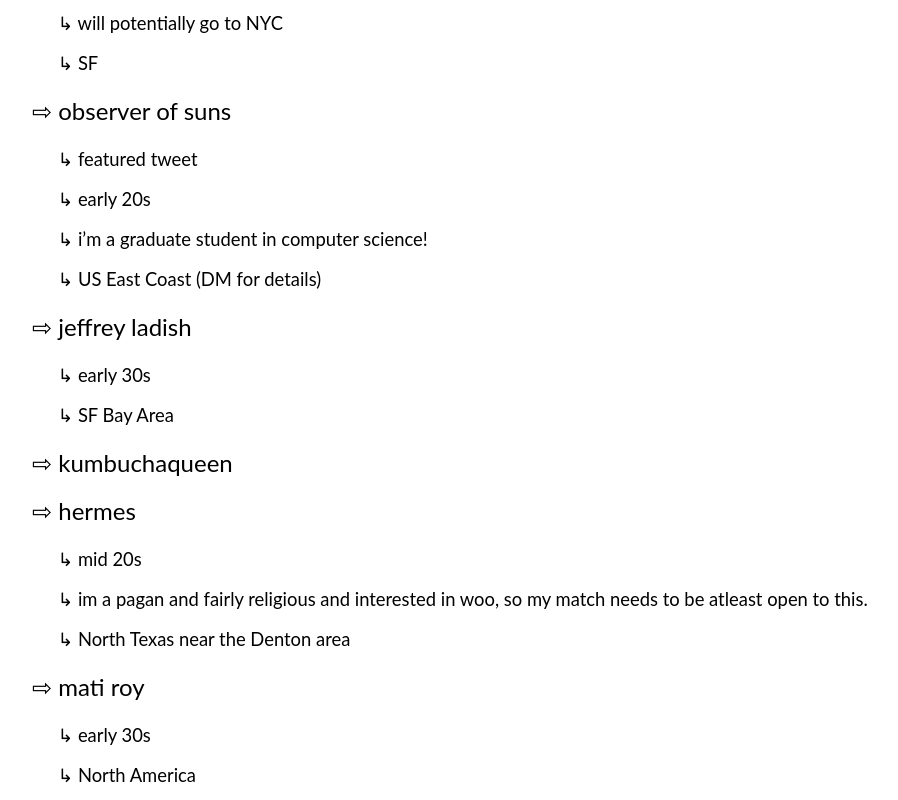
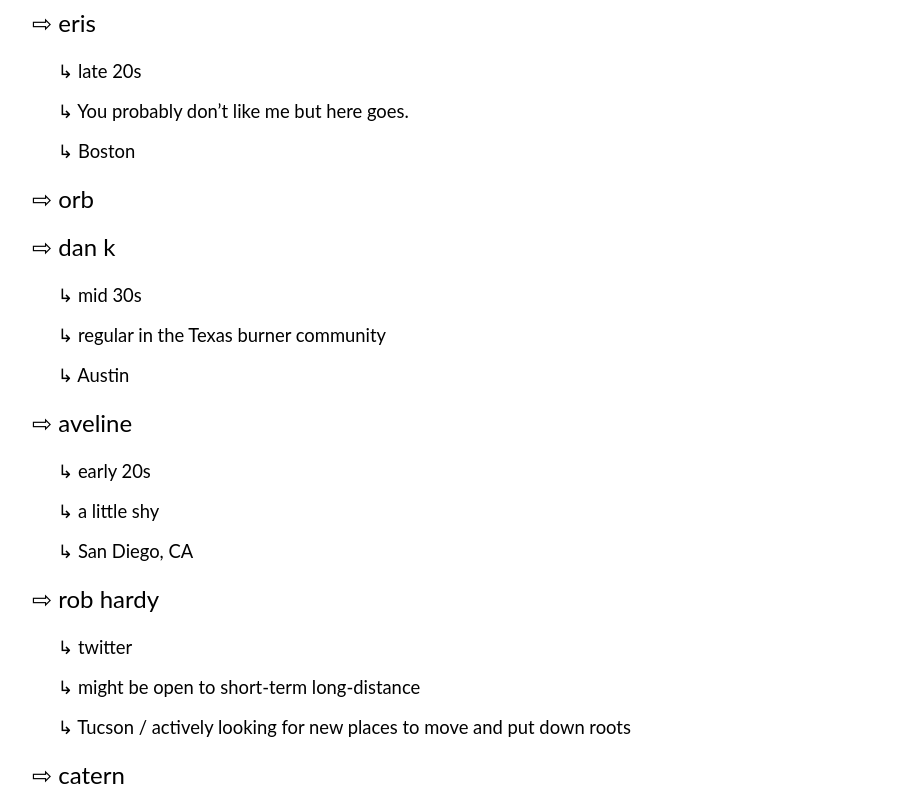
Before and after one commit to goblinodds/goblinodds.github.io, a React (Create React App) app: page /tpot42 in a window 1280 px wide. Shown: the part 960-1760 px from the top of the page, without its empty margins (128-1026 px from the left). Built offline with nearby package versions, Linux system fonts and the light colour scheme.

Commit message:
added 3 profiles to TPOT42, deleted hek

```diff
--- a/src/pages/Tpot42/Profiles.js
+++ b/src/pages/Tpot42/Profiles.js
@@ -1,8 +1,8 @@
 // gender: the profile's gender
 // attracted: who the profile is attracted TO
-/****************
+/*
  FORMATTING NOTES
-*****************/
+*/
 // any filter (that doesn't get displayed) must be formatted as an ARRAY
 // if there's a filter for it, there must be a field there, or "includes" breaks
 // links MUST start with http:// or https://
@@ -742,21 +742,6 @@ const Profiles = [
     continent: ["Asia"],
   },
   {
-    name: "hek",
-    link: "https://twitter.com/hekatonsure",
-    gender: ["M"],
-    attracted: ["F", "NB"],
-    type: ["mono", "poly"],
-    ageDisplay: `${ageDisplay(1998)}`,
-    ageBracket: `${ageBracket(1998)}`,
-    ldr: ["Y"],
-    loctype: ["flexible"],
-    notes:
-      "i bounce up and down the WC all the time, looking to split living between LA and PNW - open to BC coastal. Freq. climber/hiker/camping/hang gliding.",
-    location: "West Coast",
-    continent: ["North America"],
-  },
-  {
     name: "braverius",
     link: "https://twitter.com/braverius",
     gender: ["M"],
@@ -1464,26 +1449,79 @@ const Profiles = [
     location: "Vancouver, Canada",
     continent: ["North America"],
   },
-
-  // // FORMAT TO PASTE
+  {
+    name: "paul",
+    link: "https://twitter.com/raver1975",
+    gender: ["M"],
+    attracted: ["F"],
+    type: ["mono"],
+    ageDisplay: `${ageDisplay(1975)}`,
+    ageBracket: `${ageBracket(1975)}`,
+    ldr: ["Y"],
+    loctype: ["flexible"],
+    location: "New London, Wisconsin",
+    continent: ["North America"],
+    notes: `Windsurfer, Kiteboarder, Wingskater, Mathematician, Christian,`,
+  },
+  {
+    name: "aveline",
+    link: "https://twitter.com/yinvara",
+    gender: ["F"],
+    attracted: ["F", "NB", "M"],
+    type: ["mono", "poly"],
+    ageDisplay: `${ageDisplay(2001)}`,
+    ageBracket: `${ageBracket(2001)}`,
+    ldr: ["Y"],
+    loctype: ["fixed"],
+    location: "San Diego, CA",
+    continent: ["North America"],
+    notes: `a little shy`,
+  },
+  {
+    name: "C.D.N.",
+    link: "https://twitter.com/nephew_jonathan",
+    gender: ["M"],
+    attracted: ["F"],
+    type: ["mono"],
+    ageDisplay: `${ageDisplay(1995)}`,
+    ageBracket: `${ageBracket(1995)}`,
+    ldr: ["N"],
+    loctype: ["flexible"],
+    location: "Washington, DC",
+    continent: ["North America"],
+    notes: `Latin teacher, but probably capable of doing many things; somewhat willing to travel for the right person. Would like children.`,
+  },
+  {
+    name: "andalib",
+    link: "https://linktr.ee/andalib33",
+    gender: ["M"],
+    attracted: ["F", "NB"],
+    type: ["mono"],
+    ageDisplay: `${ageDisplay(1998)}`,
+    ageBracket: `${ageBracket(1998)}`,
+    ldr: ["Y"],
+    loctype: ["flexible"],
+    location: "Atlanta, GA, USA",
+    continent: ["North America"],
+  },
+
+  // FORMAT TO PASTE
   // {
-  //     name: '',
-  //     link: '',
-  //     gender: [''],
-  //     attracted: [''],
-  //     type: [''],
-  //     ageDisplay: `${ageDisplay()}`,
-  //     ageBracket: `${ageBracket()}`,
-  //     ldr: [''],
-  //     loctype: [''],
-  //     location: '',
-  //     continent: [''],
-  //     notes: ``
-  // }
+  //   name: "",
+  //   link: "",
+  //   gender: [""],
+  //   attracted: [""],
+  //   type: [""],
+  //   ageDisplay: `${ageDisplay()}`,
+  //   ageBracket: `${ageBracket()}`,
+  //   ldr: [""],
+  //   loctype: [""],
+  //   location: "",
+  //   continent: [""],
+  //   notes: ``
+  // },
 
   // WAITING
-  // #88 paul/raver1975 - waiting on email reply to goblinodds
-
   // ~#67 vincent - add if confirms???
   // ~#71 avv - can't contact them, didn't contact us
 
```
